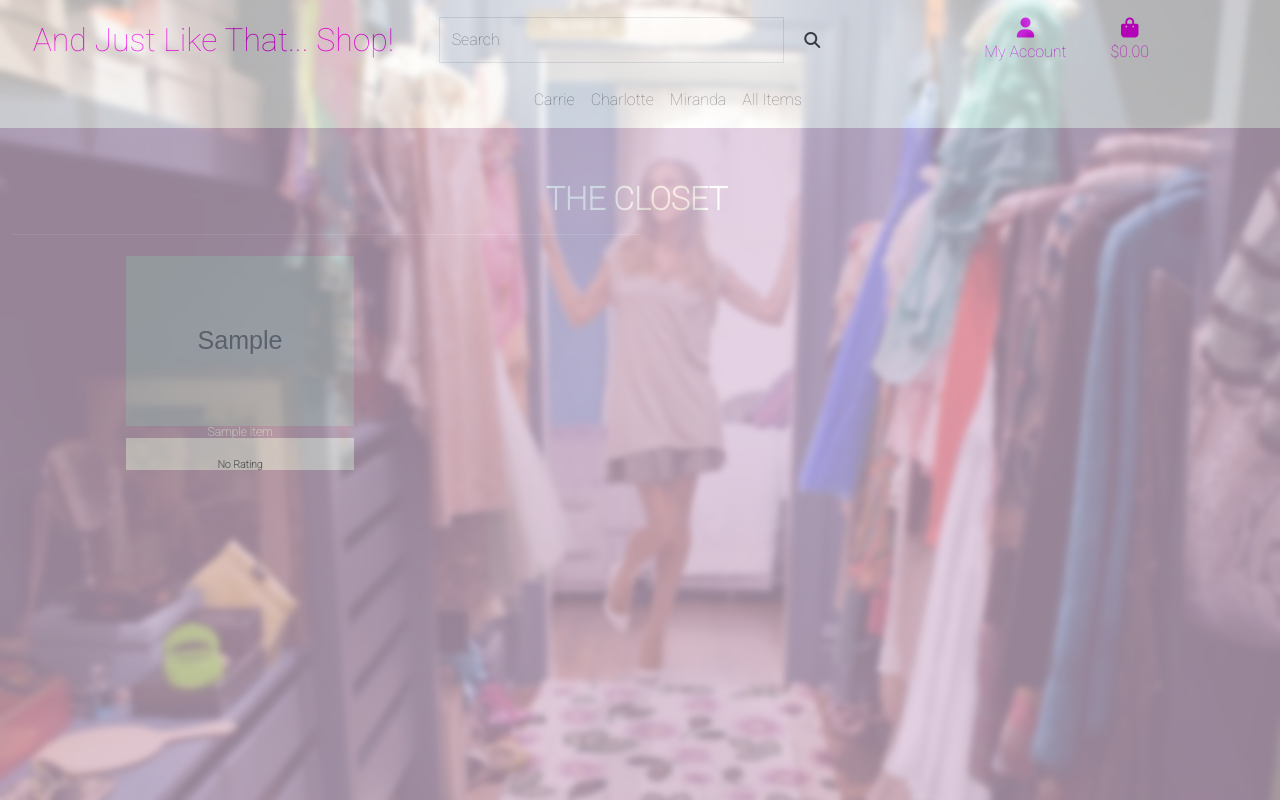
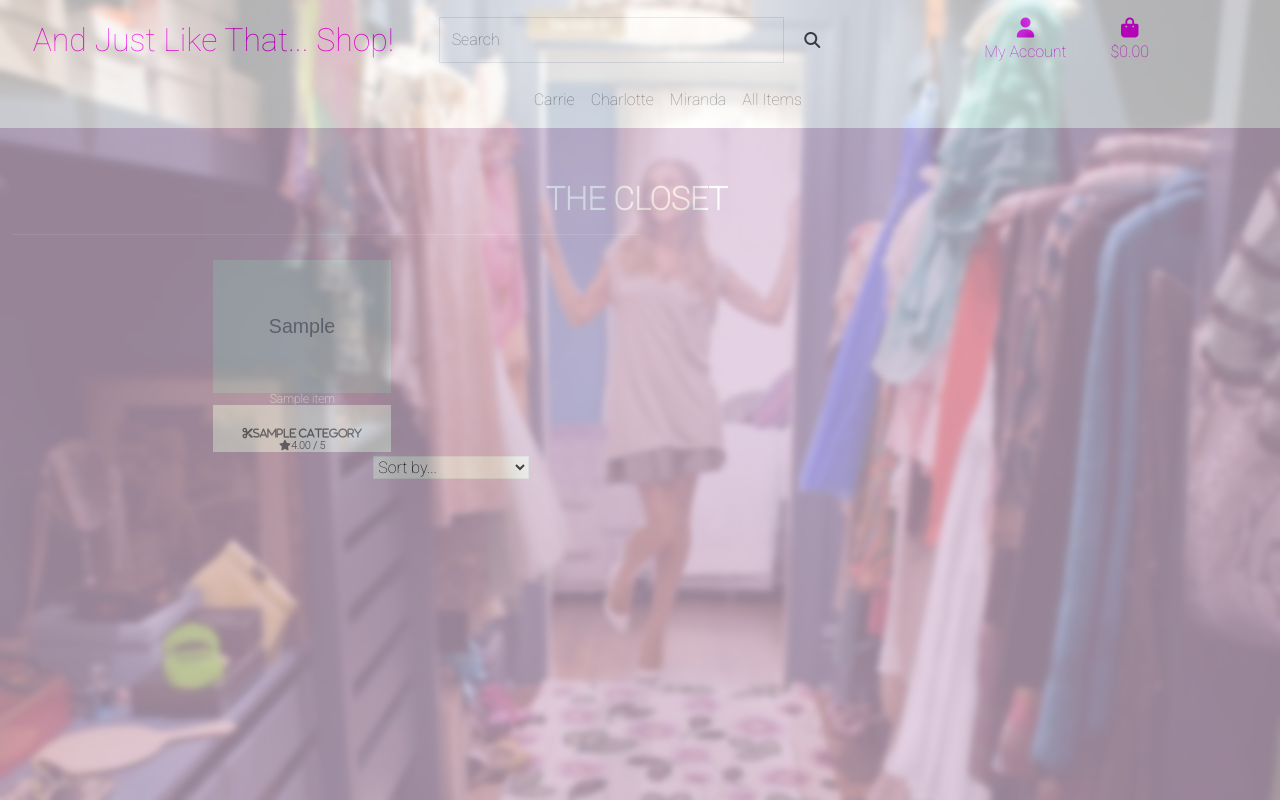
Before and after one commit to Code-Institute-Submissions/alex-1134-and_just_like_that-shop_MayResub, a Django app: page /items/ in a window 1280 px wide. Run offline with Django 3.2, Linux system fonts and the light colour scheme; tables that the repository leaves empty hold one stand-in row (values such as "Sample post"); grey boxes marked "Sample" are stand-in pictures; some libraries are stand-ins or nearby versions.

Commit message:
Add sorting and fix verbose name plural in database

```diff
--- a/items/models.py
+++ b/items/models.py
@@ -2,6 +2,10 @@
 
 
 class Category(models.Model):
+
+    class Meta:
+        verbose_name_plural = 'Categories'
+
     name = models.CharField(max_length=150)
     friendly_name = models.CharField(max_length=100, null=True, blank=True)
 
--- a/items/templates/items/items.html
+++ b/items/templates/items/items.html
@@ -18,6 +18,23 @@
                 <hr class="w-50 mb-1">
             </div>
         </div>
+
+        <div class="row">
+            <div class="item-container col-10 offset-1">
+                <div class="row mt-1 mb-2">
+                    <div class="col-12 col-md-6 my-auto order-md-last d-flex justify-content-center justify-content-md-end">
+                        <div class="sort-select-wrapper w-50">
+                            <select id="sort-selector" class="custom-select custom-select-sm rounded-0 border border-{% if current_sorting != 'None_None' %}info{% else %}black{% endif %}">
+                                <option value="reset" {% if current_sorting == 'None_None' %}selected{% endif %}>Sort by...</option>
+                                <option value="category_asc" {% if current_sorting == 'category_asc' %}selected{% endif %}>Category (A-Z)</option>
+                                <option value="category_desc" {% if current_sorting == 'category_desc' %}selected{% endif %}>Category (Z-A)</option>
+                                <option value="rating_desc" {% if current_sorting == 'rating_desc' %}selected{% endif %}>Rating (high to low)</option>
+                                <option value="rating_asc" {% if current_sorting == 'rating_asc' %}selected{% endif %}>Rating (low to high)</option>
+                                <option value="price_asc" {% if current_sorting == 'price_asc' %}selected{% endif %}>Price (low to high)</option>
+                                <option value="price_desc" {% if current_sorting == 'price_desc' %}selected{% endif %}>Price (high to low)</option>
+                            </select>
+                        </div>
+                    </div>
 
         <!-- iteration through items variable-->
         <div class="row">
@@ -43,7 +60,14 @@
                                     <div class="row">
                                         <div class="col">
                                             <p class="lead mb-0 text-left font-weight-bold">${{ item.price }}</p>
-                                            {% if pitem.rating %}
+                                            {% if item.category %}
+                                            <p class="small mt-1 mb-0">
+                                                <a class="text-muted" href="{% url 'items' %}?category={{ item.category.name }}">
+                                                    <i class="fas fa-scissors mr-1">{{ item.category.friendly_name }}</i>
+                                                </a>
+                                            </p>
+                                            {% endif %}
+                                            {% if item.rating %}
                                                 <small class="text-muted"><i class="fas fa-star mr-1"></i>{{ item.rating }} / 5</small>
                                             {% else %}
                                                 <small class="text-muted">No Rating</small>
--- a/items/views.py
+++ b/items/views.py
@@ -10,6 +10,7 @@
     query = None
     sort = None
     direction = None
+    categories = None
 
     if request.GET:
         if 'sort' in request.GET:
@@ -18,7 +19,8 @@
             if sortkey == 'name':
                 sortkey = 'lower_name'
                 items = items.annotate(lower_name=Lower('name'))
-
+            if sortkey == 'category':
+                sortkey = 'category__name'
             if 'direction' in request.GET:
                 direction = request.GET['direction']
                 if direction == 'desc':
@@ -30,7 +32,6 @@
             items = items.filter(category__name__in=categories)
             categories = Category.objects.filter(name__in=categories)
 
-    if request.GET:
         if 'q' in request.GET:
             query = request.GET['q']
             if not query:
@@ -40,9 +41,13 @@
             queries = Q(name__icontains=query) | Q(description__icontains=query)
             items = items.filter(queries)
 
+    current_sorting = f'{sort}_{direction}'
+
     context = {
         'items': items,
         'search_term': query,
+        'current_categories': categories,
+        'current_sorting': current_sorting,
     }
 
     return render(request, 'items/items.html', context)
--- a/static/css/base.css
+++ b/static/css/base.css
@@ -75,7 +75,6 @@
     font-weight: 900;
 }
 
-
 /* ............................................... Media Queries */
 
 
```
Also changed, not shown: items/templates/items/item_detail.html (line endings or trailing spaces).
